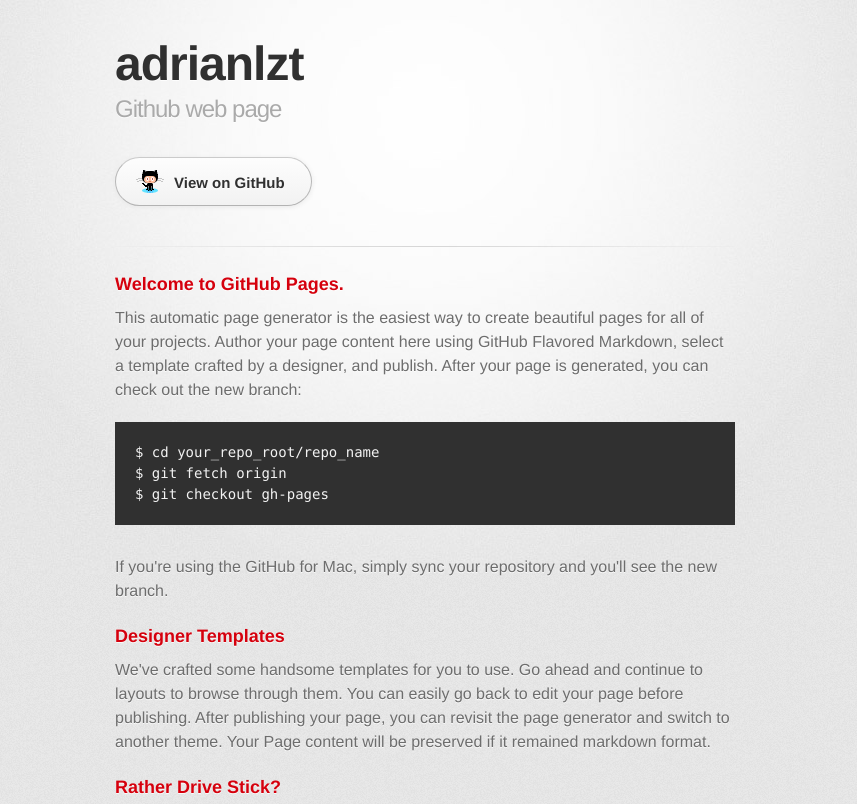
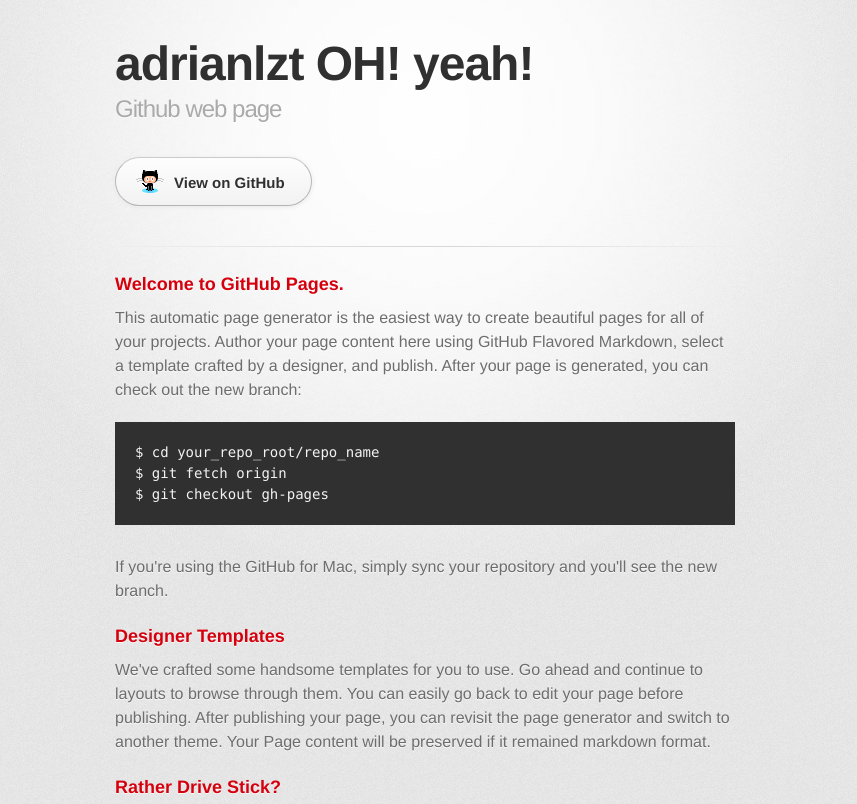
Before and after one commit to adrianlzt/adrianlzt.github.io, a plain HTML site: page index.html in a window 1280 px wide. Shown: the top 804 px of the page, without its empty margins (215-1072 px from the left). Drawn offline with Linux system fonts and the light colour scheme; a web font is replaced by a local one.

Commit message:
Update index.html
He cambiado el titulo

```diff
--- a/index.html
+++ b/index.html
@@ -18,7 +18,7 @@
       <div class="inner">
 
         <header>
-          <h1>adrianlzt</h1>
+          <h1>adrianlzt OH! yeah!</h1>
           <h2>Github web page</h2>
         </header>
 
```
